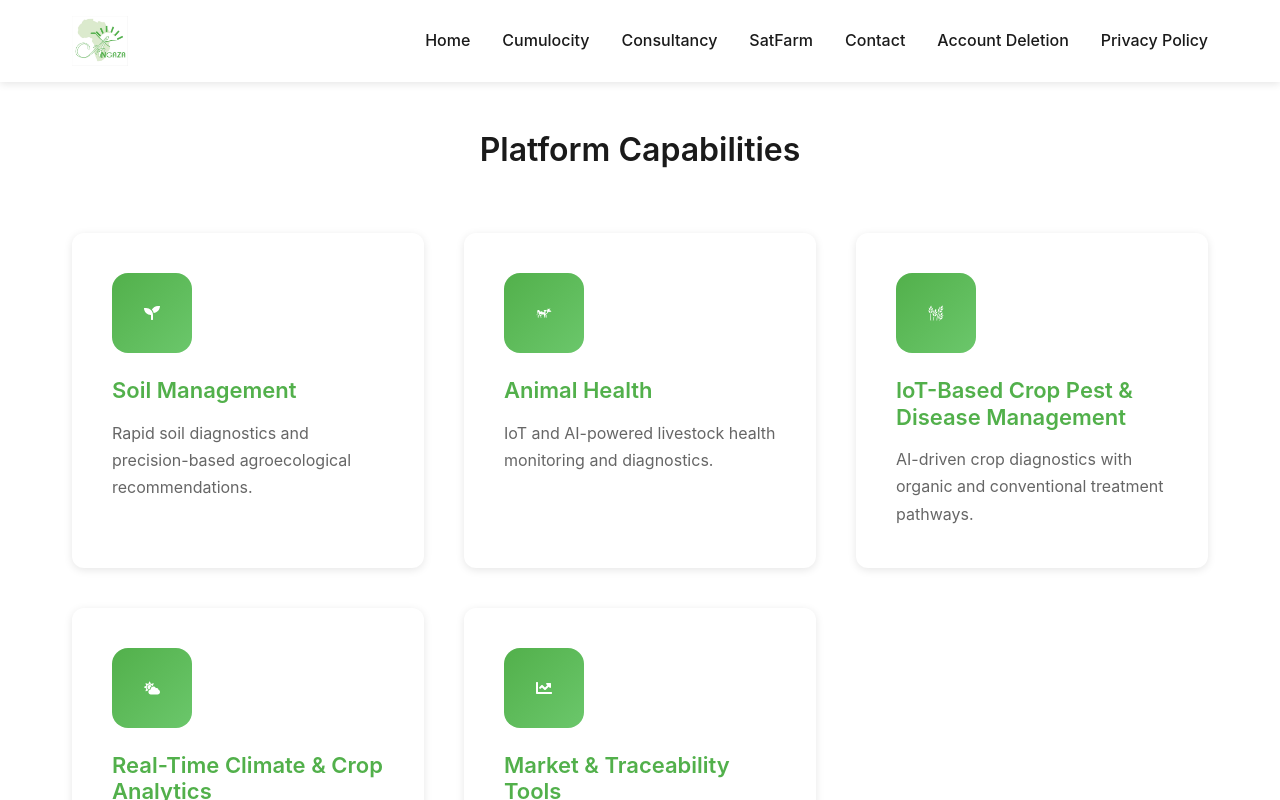
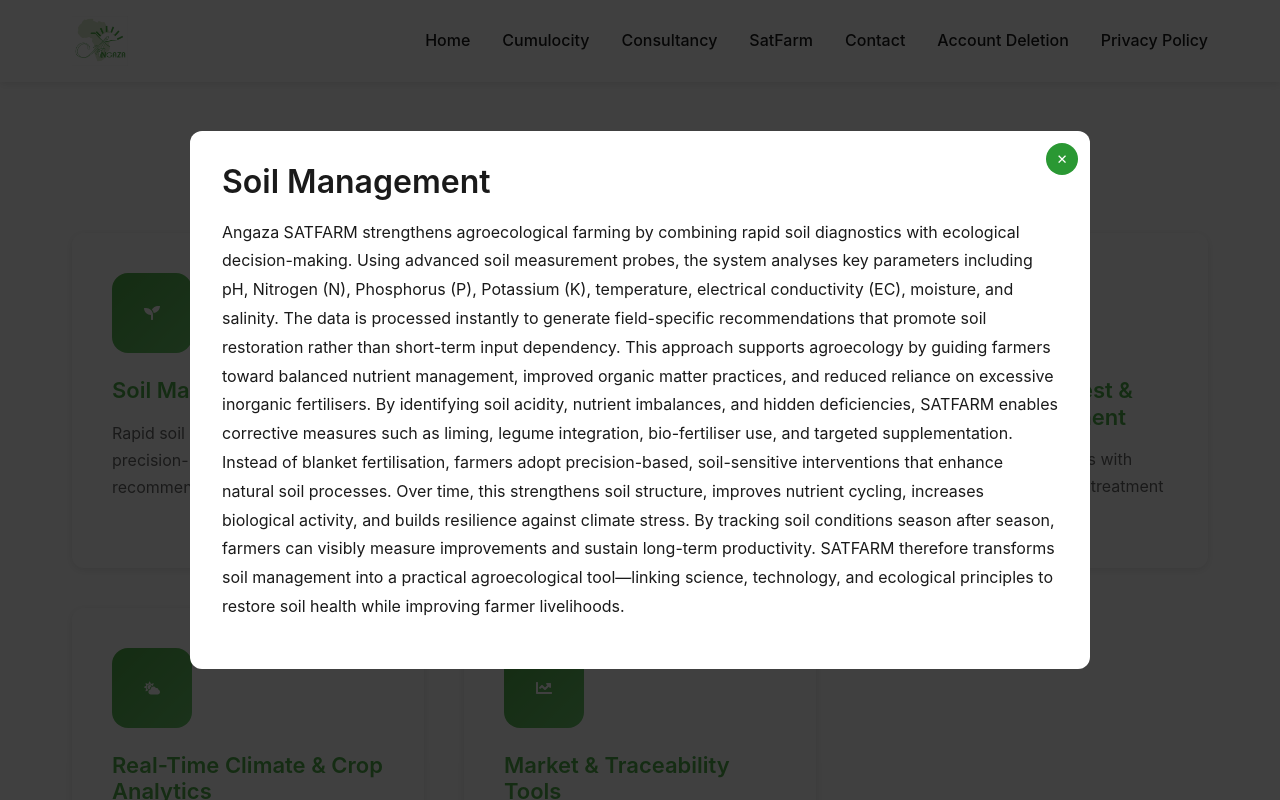
Before and after one commit to Gnettt/angazaco, a React (Vite) app: page /satfarm in a window 1280 px wide. Both pictures are taken after a click on the element 248 px from the left and 1371 px from the top of the page. Shown: the part 971-1771 px from the top of the page. Built offline with nearby package versions, Linux system fonts and the light colour scheme.

Commit message:
edited platform capabilities on satfarm page

```diff
--- a/src/pages/SATFARM.tsx
+++ b/src/pages/SATFARM.tsx
@@ -1,4 +1,4 @@
-import { Link } from 'react-router-dom'
+import { Link } from 'react-router-dom';
 import { useState, useRef } from 'react';
 import './Page.css';
 import { FaSeedling, FaCloudSun, FaChartLine } from 'react-icons/fa';
@@ -11,7 +11,7 @@ const SATFARM = () => {
 
   const images = Array.from({ length: 20 }, (_, i) => i + 1);
 
-  const scrollCarousel = (direction: string) => {
+  const scrollCarousel = (direction: 'left' | 'right') => {
     if (carouselRef.current) {
       const scrollAmount = 180;
       carouselRef.current.scrollBy({
@@ -27,9 +27,7 @@ const SATFARM = () => {
       <section className="page-hero">
         <div className="container">
           <h1>SATFARM</h1>
-          <p className="hero-subtitle">
-            Digital Agriculture & Technology Platform
-          </p>
+          <p className="hero-subtitle">Digital Agriculture & Technology Platform</p>
         </div>
       </section>
 
@@ -115,6 +113,108 @@ const SATFARM = () => {
               </div>
             </div>
           </div>
+
+          {/* Capability Modal */}
+          {activeCapability && (
+            <div
+              style={{
+                position: 'fixed',
+                inset: 0,
+                background: 'rgba(0,0,0,0.75)',
+                display: 'flex',
+                alignItems: 'center',
+                justifyContent: 'center',
+                zIndex: 2000
+              }}
+              onClick={() => setActiveCapability(null)}
+            >
+              <div
+                style={{
+                  background: '#fff',
+                  padding: '32px',
+                  maxWidth: '900px',
+                  maxHeight: '80vh',
+                  overflowY: 'auto',
+                  borderRadius: '12px',
+                  position: 'relative'
+                }}
+                onClick={(e) => e.stopPropagation()}
+              >
+                <button
+                  onClick={() => setActiveCapability(null)}
+                  style={{
+                    position: 'absolute',
+                    top: '12px',
+                    right: '12px',
+                    border: 'none',
+                    background: '#2a9833ff',
+                    color: '#fff',
+                    width: '32px',
+                    height: '32px',
+                    borderRadius: '50%',
+                    cursor: 'pointer'
+                  }}
+                >
+                  ✕
+                </button>
+
+                {activeCapability === 'soil' && (
+                  <>
+                    <h2>Soil Management</h2>
+                    <p>Angaza SATFARM strengthens agroecological farming by combining rapid soil diagnostics with ecological decision-making. Using advanced soil measurement probes, the system analyses key parameters including pH, Nitrogen (N), Phosphorus (P), Potassium (K), temperature, electrical conductivity (EC), moisture, and salinity. The data is processed instantly to generate field-specific recommendations that promote soil restoration rather than short-term input dependency.
+This approach supports agroecology by guiding farmers toward balanced nutrient management, improved organic matter practices, and reduced reliance on excessive inorganic fertilisers. By identifying soil acidity, nutrient imbalances, and hidden deficiencies, SATFARM enables corrective measures such as liming, legume integration, bio-fertiliser use, and targeted supplementation.
+Instead of blanket fertilisation, farmers adopt precision-based, soil-sensitive interventions that enhance natural soil processes. Over time, this strengthens soil structure, improves nutrient cycling, increases biological activity, and builds resilience against climate stress. By tracking soil conditions season after season, farmers can visibly measure improvements and sustain long-term productivity. SATFARM therefore transforms soil management into a practical agroecological tool—linking science, technology, and ecological principles to restore soil health while improving farmer livelihoods.
+</p>
+                  </>
+                )}
+
+                {activeCapability === 'animal' && (
+                  <>
+                    <h2>Animal Health</h2>
+                    <p>Angaza SATFARM extends its digital intelligence beyond crops to support comprehensive animal management through integrated IoT and AI technologies. The application connects with animal wearable sensors that continuously monitor critical health indicators such as body temperature, movement patterns, activity levels, and behavioral changes. These real-time data streams help detect early warning signs of stress, illness, or reproductive cycles, enabling timely intervention before conditions worsen.
+
+In addition to wearable sensors, SATFARM allows farmers and livestock officers to capture images of affected animal parts, such as skin lesions, wounds, or abnormal swelling. Using AI-driven image analysis, the system supports rapid diagnosis of potential diseases or health conditions. Sensors that monitor animal weight and physical characteristics further enhance precision management by tracking growth performance, feed efficiency, and overall productivity.
+
+By combining IoT-generated data with AI analytics, the platform improves disease prediction accuracy and strengthens evidence-based livestock management. Agricultural officers and animal health workers can use these insights to augment their technical expertise, providing more targeted and effective advisory support to farmers.
+
+The application also generates actionable recommendations, including suggested treatment protocols, medicines, and management practices tailored to the identified condition. This integrated approach reduces livestock mortality, improves herd productivity, lowers treatment costs, and enhances resilience, transforming animal health management into a proactive, data-driven system.
+</p>
+                  </>
+                )}
+
+                {activeCapability === 'iot' && (
+                  <>
+                    <h2>IoT-Based Crop Pest & Disease Management</h2>
+                    <p>Angaza SATFARM integrates IoT and Generative AI to deliver real-time crop pest and disease diagnostics directly to farmers’ smartphones. By capturing images of crop foliage, farmers trigger an AI-powered scan that analyses visual patterns associated with pests, fungal infections, nutrient-related stress, and other plant health issues. Within seconds, the system provides an accurate, data-driven diagnosis, reducing guesswork and delayed intervention.
+The platform then generates clear, actionable recommendations tailored to the identified problem. Importantly, SATFARM provides two management pathways: one aligned with organic farming practices, including biological controls and integrated pest management techniques, and another aligned with conventional farming approaches, recommending appropriate pesticide or treatment options. This dual guidance ensures inclusivity, supporting farmers across different production systems.
+Beyond individual farmers, agricultural extension officers also use the application to strengthen field diagnostics and advisory services. The tool enhances technical decision-making, offering evidence-based recommendations that improve accuracy and response time. By placing intelligent diagnostic capability in the hands of farmers and officers, SATFARM reduces crop losses, improves productivity, and supports more sustainable pest and disease management practices.
+.</p>
+                  </>
+                )}
+
+                {activeCapability === 'climate' && (
+                  <>
+                    <h2>Real-Time Climate & Crop Analytics</h2>
+                    <p>Angaza SATFARM provides farmers with access to up-to-date climate data, transforming weather information into practical, crop-specific guidance. By integrating real-time and forecasted weather data, the application helps farmers anticipate rainfall patterns, temperature changes, and potential weather shocks before they occur. This early prediction system shifts farmers from being reactive to becoming predictive and better prepared.
+Farmers enter their farm location and crop planting date into the app. Using this information, SATFARM not only delivers localized weather forecasts but also generates tailored advice based on the specific crop’s growth requirements. Rather than providing general rainfall or temperature outlooks, the platform analyses whether projected conditions meet the crop’s optimal needs.
+If forecasted rainfall is insufficient or excessive for the planted crop, the app advises corrective actions or recommends alternative crops better suited to expected conditions. This targeted guidance improves planting decisions, reduces climate-related risks, enhances resilience, and supports sustainable productivity in increasingly unpredictable weather environments.
+</p>
+                  </>
+                )}
+
+                {activeCapability === 'market' && (
+                  <>
+                    <h2>Market & Traceability Tools</h2>
+                    <p>Angaza SATFARM integrates intelligent market and traceability tools that empower farmers to make informed production and selling decisions. The application continuously scans local markets and selected online trading platforms to provide up-to-date price information specific to the crop chosen by the farmer. This ensures that pricing insights are relevant, location-sensitive, and practical.
+Beyond current market prices, SATFARM uses historical trends and predictive analytics to estimate potential sale prices at the expected time of harvest. By accessing this forward-looking data at the time of planting, farmers can better evaluate profitability, select appropriate crops, and plan input investments with greater confidence.
+Market information is stratified by geographic regions across the country, enabling farmers to identify high-value markets that align with their production capacity and logistical reach. The platform also connects farmers to multiple online marketplaces, expanding their market access options and reducing reliance on local middlemen.
+In addition, traceability features support better record-keeping and transparency, strengthening trust with buyers while enhancing competitiveness and long-term market sustainability.
+</p>
+                  </>
+                )}
+              </div>
+            </div>
+          )}
         </div>
       </section>
 
@@ -124,7 +224,7 @@ const SATFARM = () => {
           <div className="content-block">
             <h2>Technology</h2>
             <p>
-              Angaza SATFARM is built in partnership with Kodra Holdings Limited. Kodra is a Kenya based tech startup that is focused on automation and IoT. Their strength is AI and application development.
+              Angaza SATFARM is built in partnership with Kodra Holdings Limited. Kodra is a Kenya-based tech startup focused on automation and IoT. Their strength is AI and application development.
             </p>
             <p><b>Kodra Holding Ltd</b></p>
           </div>
@@ -177,28 +277,14 @@ const SATFARM = () => {
             ›
           </button>
 
-    <div
-      ref={carouselRef}
-      style={{
-        overflowX: 'auto',
-        width: '100%',
-        scrollBehavior: 'smooth',
-      }}
-    >
-      <div style={{ display: 'flex', flexDirection: 'row', gap: '20px', width: 'max-content' }}>
+          <div ref={carouselRef} style={{ overflowX: 'auto', width: '100%', scrollBehavior: 'smooth' }}>
+            <div style={{ display: 'flex', gap: '20px', width: 'max-content' }}>
               {images.map((num) => (
                 <img
                   key={num}
                   src={`/${num}.png`}
                   alt={`SATFARM ${num}`}
-            style={{
-              width: '200px',
-              height: '400px',
-              objectFit: 'cover',
-              borderRadius: '6px',
-              display: 'block',
-              cursor: 'pointer',
-            }}
+                  style={{ width: '200px', height: '400px', objectFit: 'cover', borderRadius: '6px', cursor: 'pointer' }}
                   onClick={() => setSelectedImage(`/${num}.png`)}
                 />
               ))}
@@ -224,11 +310,7 @@ const SATFARM = () => {
             onClick={() => setSelectedImage(null)}
           >
             <div style={{ position: 'relative' }} onClick={(e) => e.stopPropagation()}>
-        <img
-          src={selectedImage}
-          alt="Preview"
-          style={{ maxHeight: '80vh', maxWidth: '80vw', borderRadius: '8px' }}
-        />
+              <img src={selectedImage} alt="Preview" style={{ maxHeight: '80vh', maxWidth: '80vw', borderRadius: '8px' }} />
               <button
                 onClick={() => setSelectedImage(null)}
                 style={{
@@ -261,7 +343,6 @@ const SATFARM = () => {
           </div>
         </div>
       </section>
-
     </div>
   );
 };
```
Also changed, not shown: 3 other files (tests, documents, lock files or other folders). Lines whose indentation alone changed are shown as unchanged.
